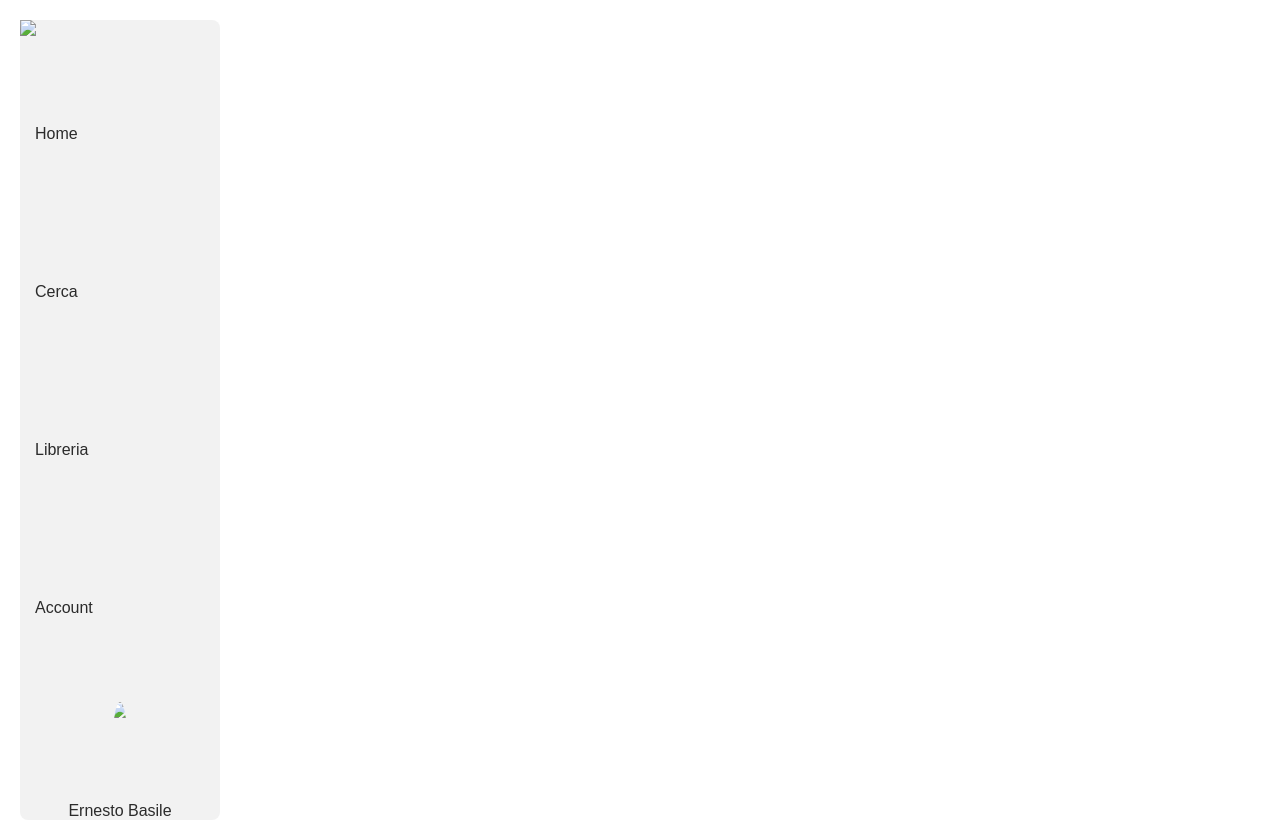
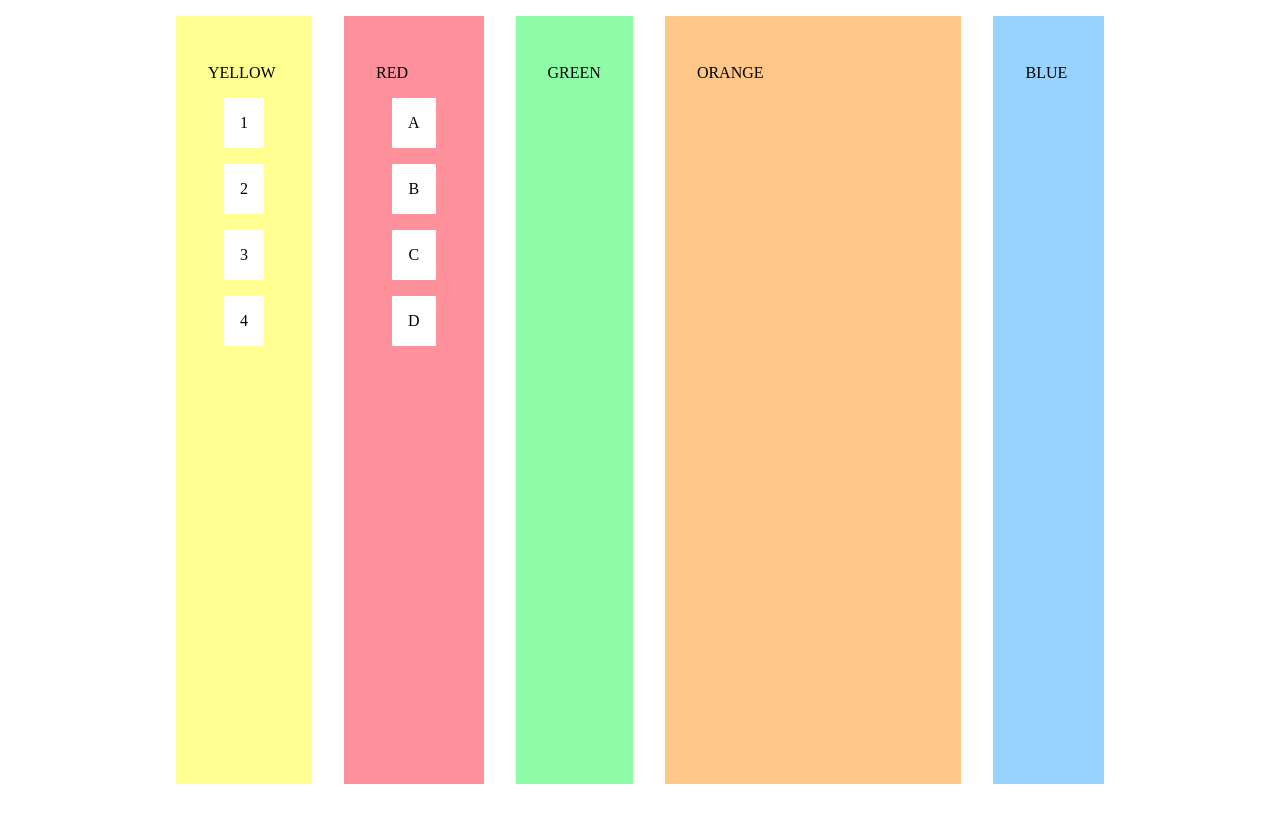
Before and after one commit to antoninodarpa/CSS_Darpa, a plain HTML site: page index.html in a window 1280 px wide. After the commit the page ends 800 px from the top, so only its background shows below. Drawn offline with Linux system fonts and the light colour scheme.

Commit message:
init FlexBoxProperties

```diff
--- a/index.html
+++ b/index.html
@@ -1,32 +1,43 @@
 <!DOCTYPE html>
 <html lang="en">
-  <head>
-    <meta charset="UTF-8" />
-    <meta
-      name="viewport"
-      content="width=device-width, user-scalable=no, initial-scale=1.0, maximum-scale=1.0, minimum-scale=1.0"
-    />
-    <meta http-equiv="X-UA-Compatible" content="ie=edge" />
-    <title>CSS Lessons</title>
-    <link rel="stylesheet" href="style.css" />
-  </head>
-  <body>
-    <div class="sidebar">
-      <div class="logo" >
-      <img src="twi.png">
-      </div>
-      <ul class="items">
-        <li><a href="#">Home</a></li>
-        <li><a href="#">Cerca</a></li>
-        <li><a href="#">Libreria</a></li>
-        <li><a href="#">Account</a></li>
-      </ul>
-      <div class="box-avatar">
-        <img src="profilo.jpeg">
-        <p>Ernesto Basile</p>
-      </div>
 
+<head>
+  <meta charset="UTF-8">
+  <meta http-equiv="X-UA-Compatible" content="IE=edge">
+  <meta name="viewport" content="width=device-width, initial-scale=1.0">
+  <title>Blocks</title>
+  <link rel="stylesheet" href="start.css">
+  <link rel="stylesheet" href="style.css">
+</head>
 
-    </section>
-  </body>
+<body>
+  <section id="green">
+    <p>GREEN</p>
+  </section>
+  <section id="yellow">
+    <p>YELLOW</p>
+    <ul>
+      <li>1</li>
+      <li>2</li>
+      <li>3</li>
+      <li>4</li>
+    </ul>
+  </section>
+  <section id="orange">
+    <p>ORANGE</p>
+  </section>
+  <section id="red">
+    <p>RED</p>
+    <ul>
+      <li>A</li>
+      <li>B</li>
+      <li>C</li>
+      <li>D</li>
+    </ul>
+  </section>
+  <section id="blue">
+    <p>BLUE</p>
+  </section>
+</body>
+
 </html>
--- /dev/null
+++ b/start.css
@@ -0,0 +1,42 @@
+body {
+    display: flex;
+    height: 100vh;
+
+  }
+
+  #green {
+    order: 3;
+    flex: 1;
+
+  }
+
+  #orange {
+    order: 4;
+    flex: 5;
+
+  }
+
+  #yellow {
+    order: 1;
+    flex: 1;
+  }
+
+  #red {
+    order: 1;
+    flex: 1;
+  }
+
+  #blue {
+    order: 5;
+    flex: 1;
+
+
+  }
+
+  ul {
+    text-align: center;
+  }
+
+  li {
+    display: inline-block;
+  }
--- a/style.css
+++ b/style.css
@@ -1,62 +1,40 @@
-* {
-  box-sizing: border-box;
-  padding: 0;
-  margin: 0;
+body {
+  width: 60em;
+  margin: 0 auto;
 }
 
-.sidebar {
-  margin: 20px;
-  height: 100vh;
-  width: 200px;
-  background-color: #f2f2f2;
-  font-family: Arial, Helvetica, sans-serif;
-  display: flex;
-  flex-direction: column;
-  justify-content: space-between;
-  border-radius: 8px;
-  flex: 0;
+section {
+  padding: 2em;
+  margin: 1em;
 }
 
-.items {
-  display: flex;
-  flex-direction: column;
-  padding: 15px;
-  list-style: none;
-  width: 100%;
-  flex: 1;
-  justify-content: space-around;
+#green {
+  background-color: #8ffda7;
 }
 
-.items a {
-  display: block;
-  text-decoration: none;
-  color: #2b2b2b;
-  transition: color 0.3s;
+#orange {
+  background-color: #ffc788;
 }
 
-.items a:hover {
-  color: #2b2bb2;
+#yellow {
+  background-color: #ffff92;
 }
 
-.box-avatar {
-  display: flex;
-  flex-direction: column;
-  align-items: center;
+#red {
+  background-color: #ff919c;
 }
 
-.logo img {
-  width: 100%;
-  height: auto;
+#blue {
+  background-color: #98d2ff;
 }
 
-.box-avatar img {
-  height: 100px;
-  width: auto;
-  border-radius: 50%;
+ul {
+  padding: 0;
 }
 
-p {
-  color: #2b2b2b;
-  margin-top: 0px;
-  text-align: center;
+li {
+  background-color: white;
+  padding: 1em;
+  display: block;
+  margin: 1em;
 }
```
Also changed, not shown: 1 other file.
